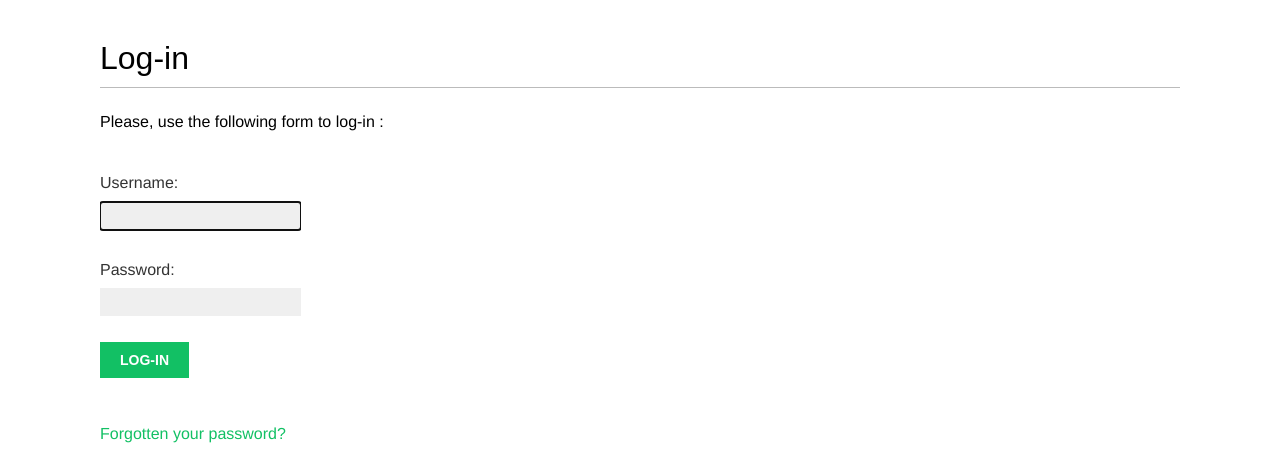
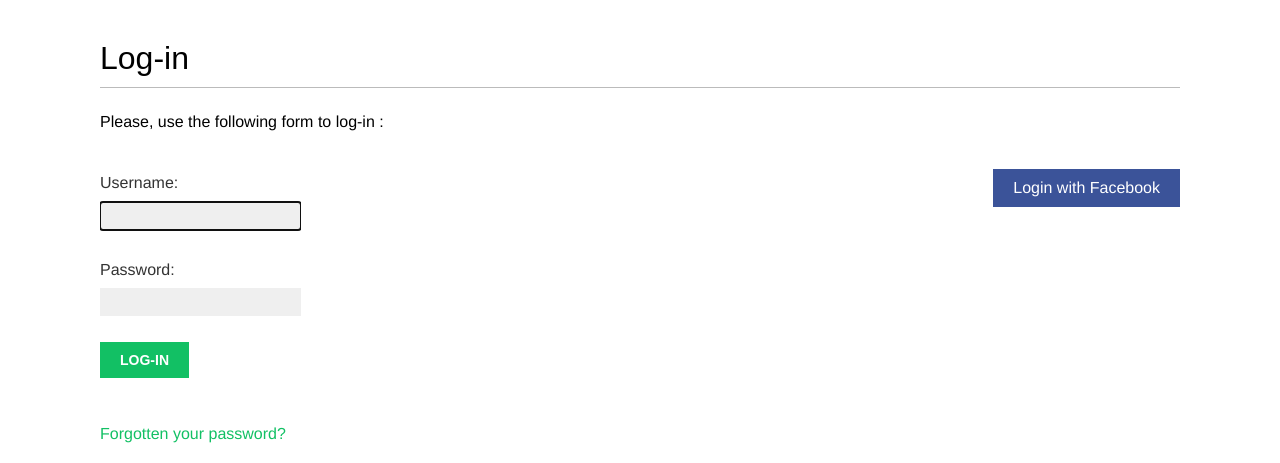
Before and after one commit to maciejeq/socialsite, a Django app: page /account/login/ in a window 1280 px wide. Shown: the part 47-510 px from the top of the page. Run offline with Django 3.2, Linux system fonts and the light colour scheme; some web fonts are replaced.

Commit message:
Added social authentication by facebook

```diff
--- a/account/templates/registration/login.html
+++ b/account/templates/registration/login.html
@@ -19,4 +19,10 @@
           </form>
             <p><a href="{% url "password_reset" %}">Forgotten your password?</a></p>
         </div>
+
+        <div class="social">
+        <ul>
+            <li class="facebook"><a href="{% url "social:begin" "facebook" %}">Login with Facebook</a></li>
+        </ul>
+      </div>
       {% endblock %}
--- a/bookmarks/settings.py
+++ b/bookmarks/settings.py
@@ -38,6 +38,7 @@ INSTALLED_APPS = (
     'django.contrib.staticfiles',
     'account',
     'django.contrib.admin',
+    'social.apps.django_app.default',
 )
 
 MIDDLEWARE_CLASSES = (
@@ -120,8 +121,12 @@ EMAIL_PORT = 587
 EMAIL_USE_TLS = True
 
 AUTHENTICATION_BACKENDS = (
+    'social.backends.facebook.Facebook2OAuth2',
 
     'django.contrib.auth.backends.ModelBackend',
     'account.authentication.EmailAuthBackend',
 
 )
+
+SOCIAL_AUTH_FACEBOOK_KEY = ''
+SOCIAL_AUTH_FACEBOOK_SECRET = ''
--- a/bookmarks/urls.py
+++ b/bookmarks/urls.py
@@ -8,6 +8,7 @@ from django.conf.urls.static import static
 urlpatterns = [
     url(r'^admin/', include(admin.site.urls)),
     url(r'^account/', include('account.urls')),
+    url('social-auth/', include('social.apps.django_app.urls', namespace='social')),
 ]
 
 if settings.DEBUG:
```
Also changed, not shown: db.sqlite3.
